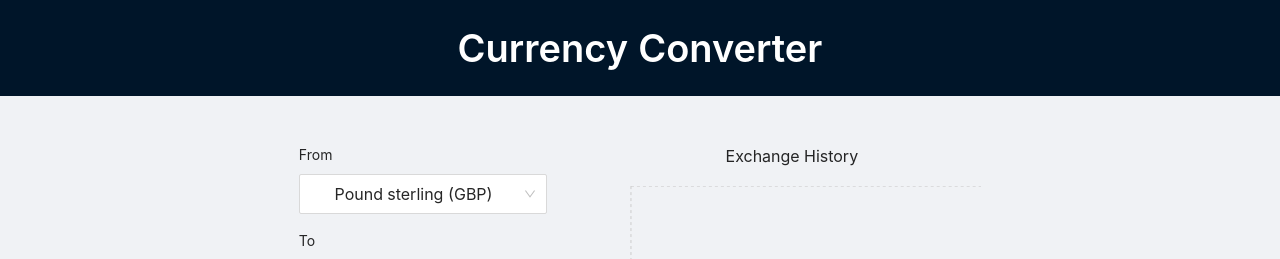
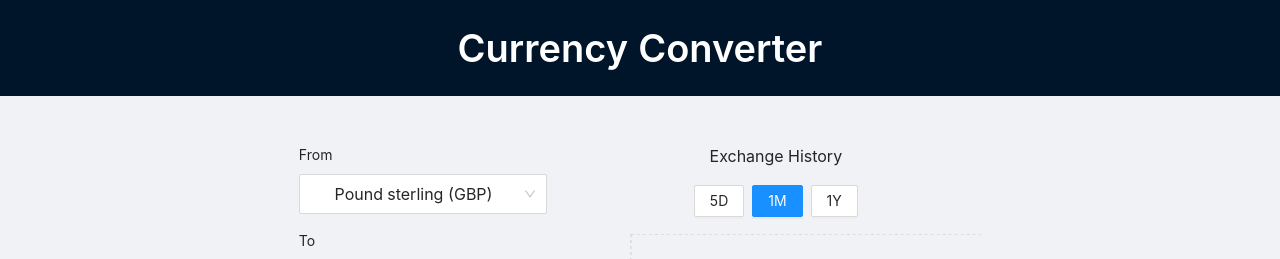
Before and after one commit to mingthegit/currency-converter, a React (Create React App) app: page / in a window 1280 px wide. Shown: the top 259 px of the page. Built offline with nearby package versions, Linux system fonts and the light colour scheme; no server answers.

Commit message:
added date range filter control to graph

```diff
--- a/src/App.tsx
+++ b/src/App.tsx
@@ -61,7 +61,7 @@ const App = () => {
             />
           </Col>
           <Col xs={22} sm={16} md={10} xl={8}>
-            <HistoryGraph graphData={graphData} dateRange={dateRange} />
+            <HistoryGraph graphData={graphData} dateRange={dateRange} setDateRange={setDateRange} />
           </Col>
         </Row>
       </Content>
--- a/src/components/HistoryGraph.scss
+++ b/src/components/HistoryGraph.scss
@@ -1,9 +1,11 @@
 .HistoryGraph {
   height: 18rem;
+
+  .Title {
+    font-size: 1rem;
+    margin-bottom: 1rem;
+  }
+  .RangeSelector {
+    margin-bottom: 1rem;
+  }
 }
-
-.HistoryGraphTitle {
-  margin-bottom: 2rem;
-  margin-left: 2rem;
-  font-size: 1rem;
-}
--- a/src/components/HistoryGraph.tsx
+++ b/src/components/HistoryGraph.tsx
@@ -1,5 +1,5 @@
 import React from "react";
-import { Row, Col, Typography } from "antd";
+import { Row, Col, Typography, Button, Space } from "antd";
 import {
   AreaChart,
   Area,
@@ -16,13 +16,31 @@ import { DateRange, GraphPoint } from "../utils/interfaces";
 interface HistoryGraphProps {
   graphData: GraphPoint[];
   dateRange: DateRange;
+  setDateRange: Function;
 }
 
-const HistoryGraph = ({ graphData, dateRange }: HistoryGraphProps) => {
+const HistoryGraph = ({ graphData, dateRange, setDateRange }: HistoryGraphProps) => {
+  const handleRangeSelect = (range: string) => {
+    setDateRange(range);
+  };
+
   return (
     <Row justify="center" className="HistoryGraph">
       <Col span={24}>
-        <Typography.Paragraph className="HistoryGraphTitle">Exchange History</Typography.Paragraph>
+        <Typography.Paragraph className="Title">Exchange History</Typography.Paragraph>
+      </Col>
+      <Col span={24} className="RangeSelector">
+        <Space>
+          {Object.values(DateRange).map((range) => (
+            <Button
+              key={range}
+              type={range === dateRange ? "primary" : "default"}
+              onClick={() => handleRangeSelect(range)}
+            >
+              {range}
+            </Button>
+          ))}
+        </Space>
       </Col>
       <Col span={24}>
         <ResponsiveContainer>
--- a/src/utils/api.ts
+++ b/src/utils/api.ts
@@ -34,8 +34,18 @@ export const fetchHistoryData = async (
   try {
     const { base, target } = formValues;
 
-    const startDate = dayjs().subtract(1, "month").format("YYYY-MM-DD");
-    const endDate = dayjs().format("YYYY-MM-DD");
+    let startDate,
+      endDate = dayjs().format("YYYY-MM-DD");
+    switch (dateRange) {
+      case DateRange.FiveDays:
+        startDate = dayjs().subtract(5, "day").format("YYYY-MM-DD");
+        break;
+      case DateRange.OneYear:
+        startDate = dayjs().subtract(1, "year").format("YYYY-MM-DD");
+        break;
+      default:
+        startDate = dayjs().subtract(1, "month").format("YYYY-MM-DD");
+    }
 
     const request = await fetch(
       `${API_BASE}/history?start_at=${startDate}&end_at=${endDate}&base=${base}&symbols=${target}`
--- a/src/utils/interfaces.ts
+++ b/src/utils/interfaces.ts
@@ -34,7 +34,9 @@ export enum CurrencySource {
 }
 
 export enum DateRange {
+  FiveDays = "5D",
   OneMonth = "1M",
+  OneYear = "1Y",
 }
 export interface GraphPoint {
   date: string;
```
